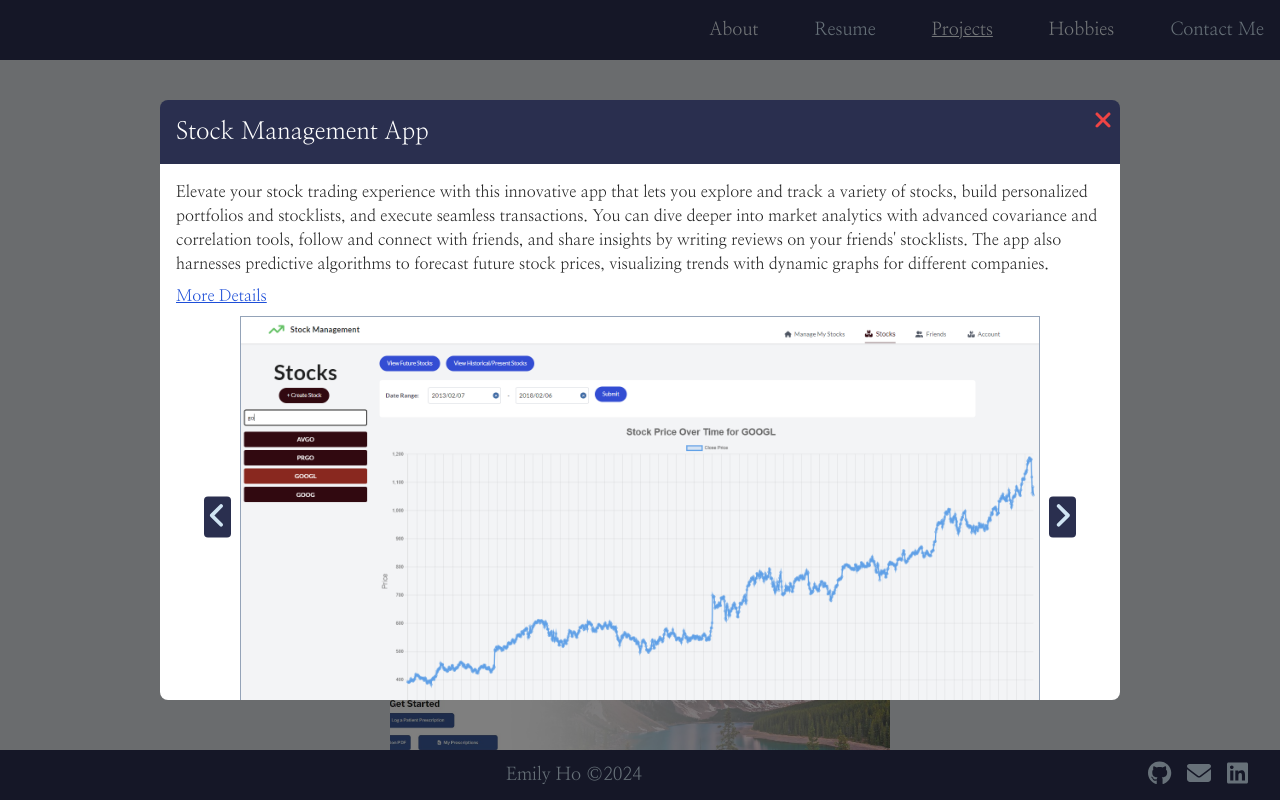
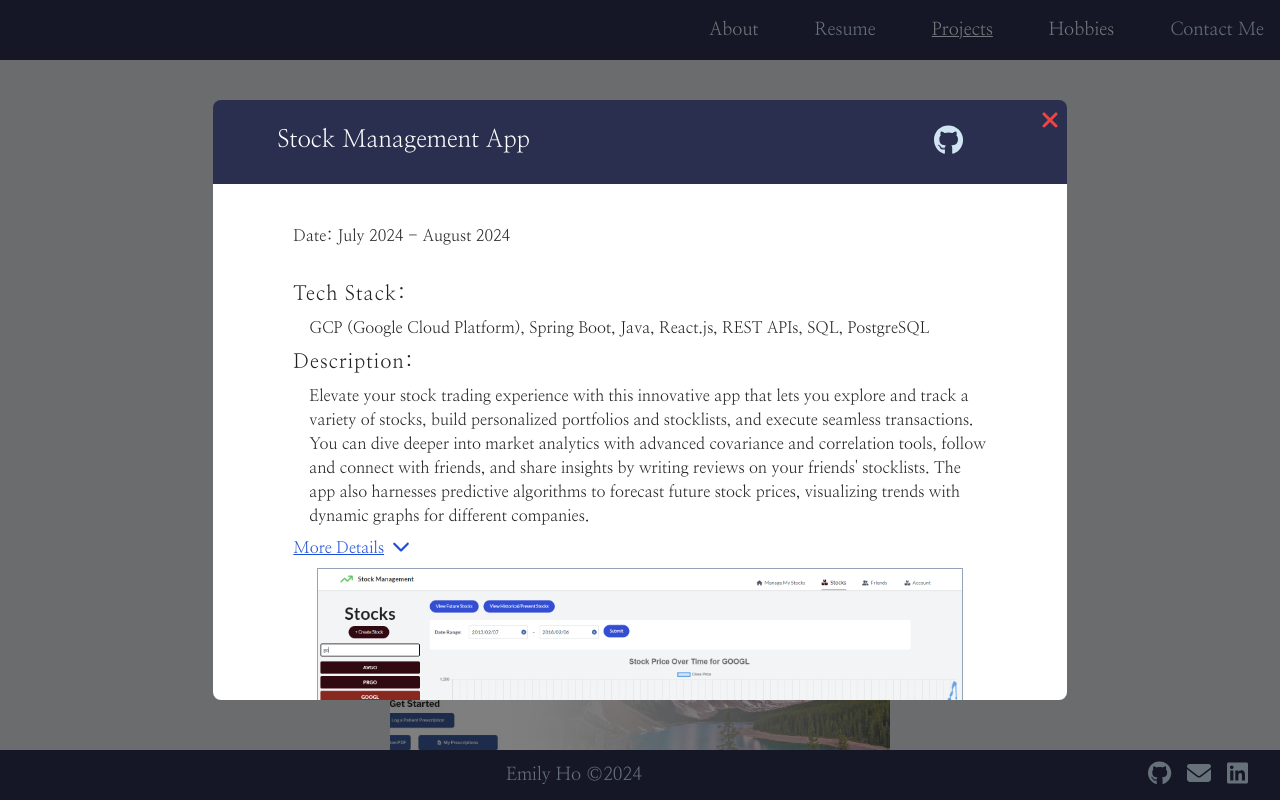
Before and after one commit to Emilyho11/personal-website, a React (Vite) app in the folder frontend/: page /projects in a window 1280 px wide. Both pictures are taken after a click on the element 640 px from the left and 314 px from the top of the page. Shown: the top 800 px of the page. Built offline with nearby package versions, Linux system fonts and the light colour scheme.

Commit message:
Adding additional info and components to project popup modal

```diff
--- a/frontend/src/components/ProjectModal.jsx
+++ b/frontend/src/components/ProjectModal.jsx
@@ -1,7 +1,8 @@
 import React, {useState} from 'react'
 import Slideshow from './Slideshow';
 import { FontAwesomeIcon } from '@fortawesome/react-fontawesome';
-import { faTimes } from '@fortawesome/free-solid-svg-icons';
+import { faChevronDown, faChevronUp, faTimes } from '@fortawesome/free-solid-svg-icons';
+import { faGithub, faYoutube } from '@fortawesome/free-brands-svg-icons';
 
 const ProjectModal = ( { isVisible, onClose, project } ) => {
     const [showMoreDetails, setShowMoreDetails] = useState(false);
@@ -19,17 +20,35 @@ const ProjectModal = ( { isVisible, onClose, project } ) => {
 
     return (
         <div onClick={handleOverlayClick} className='fixed inset-0 bg-black bg-opacity-50 flex items-center justify-center z-50'>
-            <div className='relative bg-white rounded-lg w-3/4 h-3/4 overflow-y-auto'>
+            <div className='relative bg-white rounded-lg w-2/3 h-3/4 overflow-y-auto'>
                 <button onClick={onClose} className='absolute top-2 right-2 text-red-500 hover:text-red-300'>
                     <FontAwesomeIcon icon={faTimes} size="xl"/>
                 </button>
-                <div className='bg-dark_blue text-white p-4'>
-                    <h2 className='text-2xl font-bold'>{project.name}</h2>
+                <div className='bg-dark_blue text-white p-6 flex justify-between'>
+                    <h2 className='text-2xl font-bold px-10'>{project.name}</h2>
+                    <div className='space-x-4 pr-20 flex text-3xl'>
+                        {project.gitHub && (
+                        <a href={project.gitHub} target="_blank" rel="noopener noreferrer">
+                            <FontAwesomeIcon icon={faGithub} />
+                        </a>
+                        )}
+                        {project.youtube && (
+                        <a href={project.youtube} target="_blank" rel="noopener noreferrer">
+                            <FontAwesomeIcon icon={faYoutube} />
+                        </a>
+                        )}
+                    </div>
                 </div>
-                <div className='p-4'>
-                    <p>{project.overallDescription}</p>
+                <div className='px-20 py-10'>
+                    {/* <h3 className='text-xl font-bold tracking-wider'>Date:</h3> */}
+                    <p className='text-md pb-8'>Date: {project.date}</p>
+                    <h3 className='text-xl font-bold tracking-wider'>Tech Stack:</h3>
+                    <p className='my-2 pl-4 text-md'>{project.techStack}</p>
+                    <h3 className='text-xl font-bold tracking-wider'>Description:</h3>
+                    <p className='my-2 pl-4 text-md'>{project.overallDescription}</p>
                     <button onClick={toggleShowMoreDetails} className='mt-2 text-blue-700 hover:text-blue-400 underline block'>
                         {showMoreDetails ? 'Show Less' : 'More Details'}
+                        <FontAwesomeIcon icon={showMoreDetails ? faChevronUp : faChevronDown} className='ml-2 text-lg' />
                     </button>
                     {showMoreDetails && (
                     <div className='mt-2'>
```
